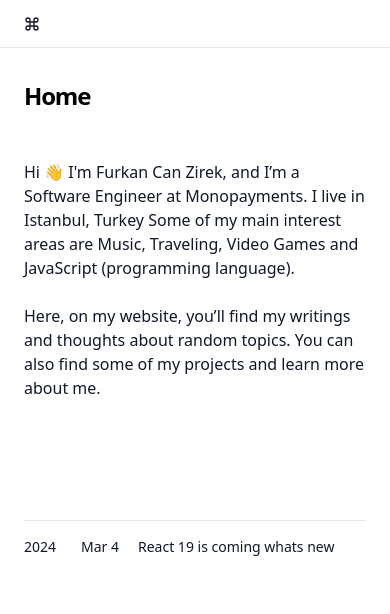
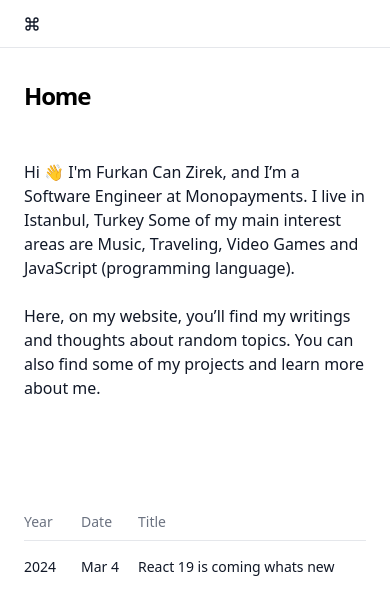
Before and after one commit to furkancanzirek/homepage, a Next.js app: page / in a window 390 px wide. Shown: the top 614 px of the page. Built offline with nearby package versions, Linux system fonts and the light colour scheme.

Commit message:
fix: fix menu list mobile bug

```diff
--- a/components/MenuList.tsx
+++ b/components/MenuList.tsx
@@ -24,9 +24,9 @@ const MenuList = async () => {
   return (
     <div className="text-sm ">
       <div className="grid grid-cols-6 py-2 font-medium text-gray-500">
-        <span className="col-span-1 hidden text-left md:grid">Year</span>
-        <span className="col-span-1 hidden text-left md:grid">Date</span>
-        <span className="col-span-4 hidden text-left md:grid">Title</span>
+        <span className="col-span-1 text-left grid">Year</span>
+        <span className="col-span-1 text-left grid">Date</span>
+        <span className="col-span-4 text-left grid">Title</span>
       </div>
       <div className="group/wrapper">
         {Object.entries(groupedWrites)
@@ -60,7 +60,7 @@ const MenuList = async () => {
                       <span className="col-span-1 border-t py-4">
                         {dateToMonthDay(new Date(write.date))}
                       </span>
-                      <span className="col-span-4 border-t py-4">
+                      <span className="col-span-4 border-t py-4 line-clamp-2">
                         <span className={cn("hover:underline")}>
                           {write.title}
                         </span>
```
